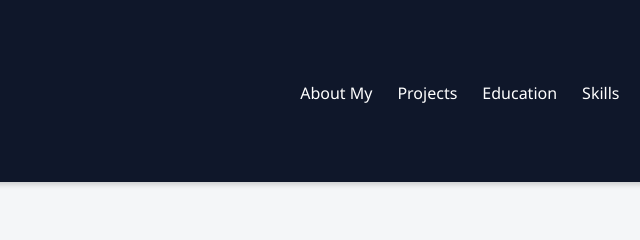
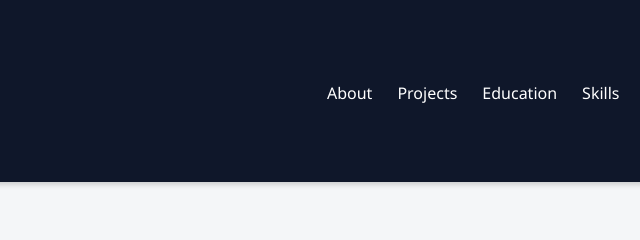
Before and after one commit to Debjitvk18/Portfolio_task_provis, a plain HTML site: page index.html in a window 1280 px wide. Shown: the top 240 px of the page, 320-960 px from the left. Drawn offline with Linux system fonts and the light colour scheme.

Commit message:
Final update till now

```diff
--- a/index.html
+++ b/index.html
@@ -13,7 +13,7 @@
         <h1 class="logo">Debjit Ghosh</h1>
         <nav>
           <ul>
-            <li><a href="#about">About My</a></li>
+            <li><a href="#about">About</a></li>
             <li><a href="#projects">Projects</a></li>
             <li><a href="#education">Education</a></li>
             <li><a href="#skills">Skills</a></li>
```
